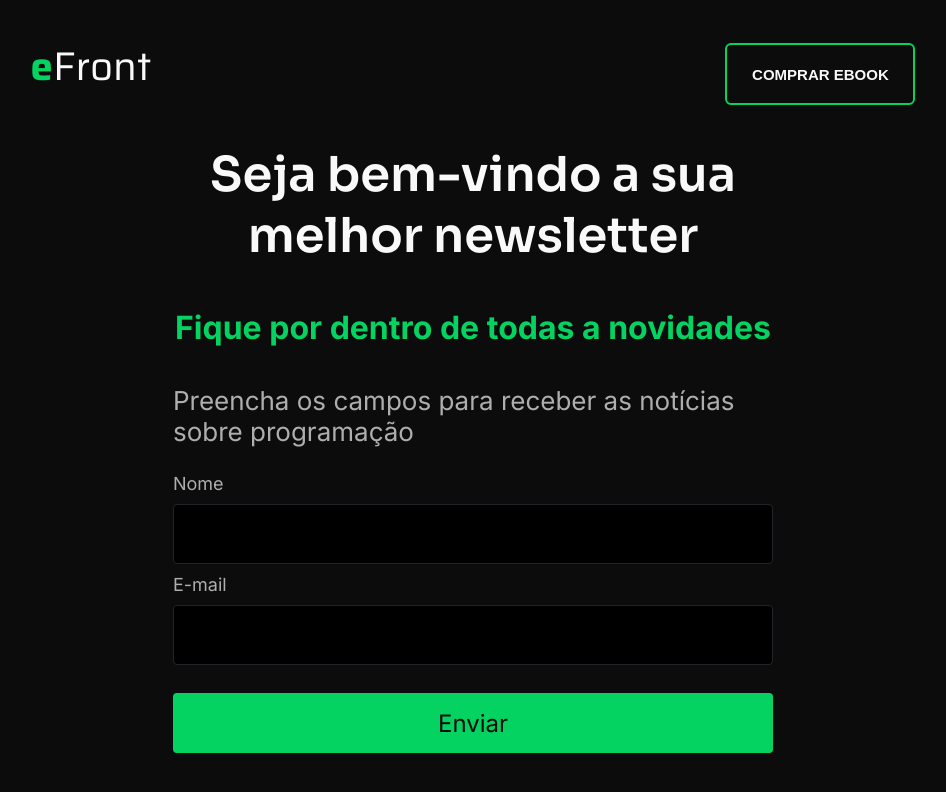
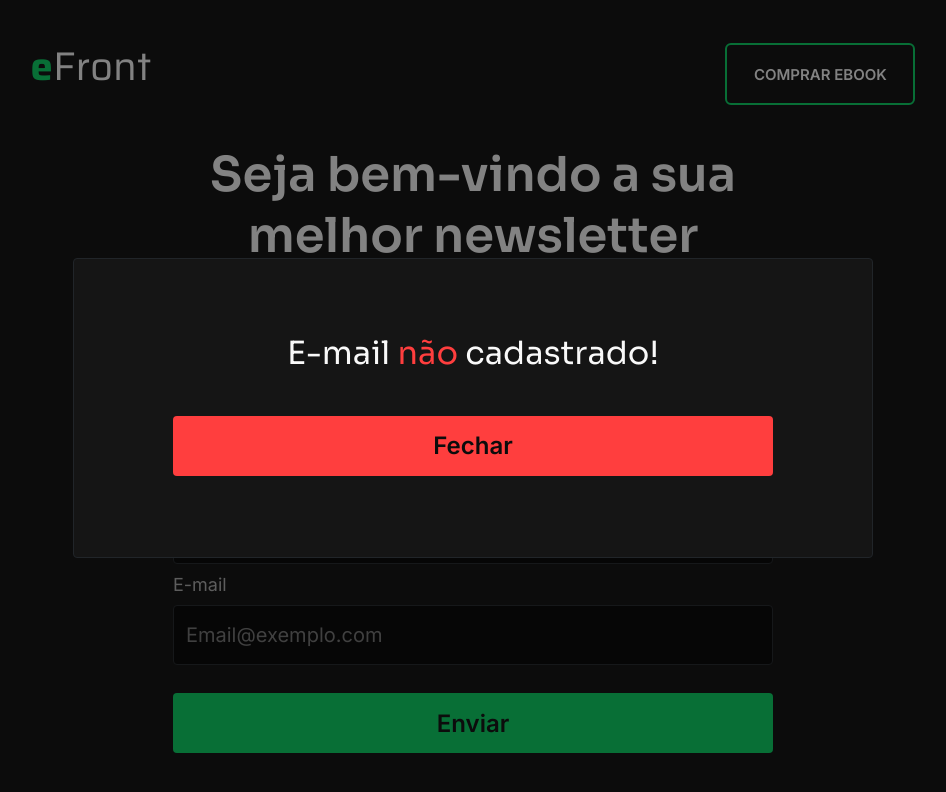
Before and after one commit to mcsordi/efront-validation, a plain HTML site: page index.html in a window 1280 px wide. Both pictures are taken after a click on the button "Enviar". Shown: the whole page, without its empty margins (167-1113 px from the left). Drawn offline with Linux system fonts and the light colour scheme.

Commit message:
feat: finished validation using local storage

```diff
--- a/index.html
+++ b/index.html
@@ -2,13 +2,13 @@
 <html>
   <head>
     <title>Efront</title>
-    <meta charset="utf-8" />
-    <link rel="stylesheet" href="./assets/css/styles.css" />
+    <link rel="stylesheet" href="assets/css/styles.css" />
   </head>
   <body>
+
     <div class="textlogo-button">
       <h1><span class="green">e</span>Front</h1>
-      <button class="small">COMPRAR EBOOK</button>
+      <button onclick="alert('Nenhuma função atribuida')" class="small">COMPRAR EBOOK</button>
     </div>
     <div class="text">
       <h2>Seja bem-vindo a sua melhor newsletter</h2>
@@ -18,13 +18,16 @@
       <div class="form-user-email">
         <form >
           <label>Nome</label>
-          <input id="nameInput" type="text" name="nameInput"></input>
+          <input id="nameInput" type="text" name="nameInput" placeholder="Seu nome aqui"></input>
           <label>E-mail</label>
-          <input id="emailInput" type="email" name="emailInput"></input>
-        </form>
-        <div class="div-button"><button>Enviar</button></div>
+          <input id="emailInput" type="email" name="emailInput" placeholder="Email@exemplo.com"></input>
+        </form >
+        <div class="div-button"><button onclick="onclickButtonOpen()">Enviar</button></div>
       </div>
     </div>
+    <div id="open-modal" class="modal-open"><div class="successful"><h4>E-mail cadastrado com <span class="green">sucesso</span>!</h4>
+    <button onclick="onclickModalOpen()" >Fechar</button></div></div>
+    <div id="closed-modal" class="modal-closed"><div class="invalid-register"><h4>E-mail<span class="red"> não </span>cadastrado!</h4><button onclick="onclickModalClosed()" class="red">Fechar</button></div></div>
   </body>
-  <script src="./index.js"></script>
+  <script src="./index.js" ></script>
 </html>
--- a/index.js
+++ b/index.js
@@ -0,0 +1,31 @@
+const modalRegister = () => {
+  document.getElementById("open-modal").style.display = "none";
+  document.getElementById("closed-modal").style.display = "none";
+};
+
+const onclickButtonOpen = () => {
+  const valueName = document.getElementById("nameInput").value;
+  const nameLength = document.getElementById("nameInput").textLength;
+  const valueEmail = document.getElementById("emailInput").value;
+  const localSetName = localStorage.setItem("@Efront:user", valueName);
+  const localSetEmail = localStorage.setItem("@Efront:email", valueEmail);
+  const localGetName = localStorage.getItem("@Efront:user");
+  const localGetEmail = localStorage.getItem("@Efront:email");
+  if (nameLength >= 3 && localGetEmail.includes("@")) {
+    document.getElementById("open-modal").style.display = "flex";
+  } else {
+    document.getElementById("closed-modal").style.display = "flex";
+  }
+};
+
+const onclickModalOpen = () => {
+  document.getElementById("open-modal").style.display = "none";
+};
+
+const onclickModalClosed = () => {
+  document.getElementById("closed-modal").style.display = "none";
+};
+
+window.onload = () => {
+  modalRegister();
+};
--- a/styles.scss
+++ b/styles.scss
@@ -75,6 +75,7 @@ body {
   .subtext {
     margin-top: -30px;
     margin-bottom: -20px;
+
     h3 {
       font-family: "Inter", sans-serif;
       font-size: 32px;
@@ -111,7 +112,72 @@ body {
   }
   .div-button {
     padding-top: 18px;
+  }
+  .modal-open {
+    display: flex;
+    justify-content: center;
+    align-items: center;
+    width: 100%;
+    height: 100%;
+    position: fixed;
+    background-color: rgba($color: #0c0c0c, $alpha: 0.5);
 
+    .successful {
+      display: flex;
+      flex-direction: column;
+      align-items: center;
+      justify-content: center;
+      width: 800px;
+      height: 300px;
+      background-color: #151515;
+      border-style: solid;
+      border-color: #212529;
+      border-width: 1px;
+      border-radius: 4px;
+      padding-bottom: 50px;
+      box-sizing: border-box;
+
+      span.green {
+        font-family: "Sora", sans-serif;
+        font-size: 32px;
+        color: #04d361;
+        font-weight: 400;
+      }
+    }
+  }
+  .modal-closed {
+    display: flex;
+    justify-content: center;
+    align-items: center;
+    width: 100%;
+    height: 100%;
+    position: fixed;
+    background-color: rgba($color: #0c0c0c, $alpha: 0.5);
+    .invalid-register {
+      display: flex;
+      flex-direction: column;
+      align-items: center;
+      justify-content: center;
+      width: 800px;
+      height: 300px;
+      background-color: #151515;
+      border-style: solid;
+      border-color: #212529;
+      border-width: 1px;
+      border-radius: 4px;
+      padding-bottom: 50px;
+      box-sizing: border-box;
+    }
+    button.red {
+      background-color: #ff3e3e;
+    }
+    span.red {
+      font-family: "Sora", sans-serif;
+      font-size: 32px;
+      color: #ff3e3e;
+      font-weight: 400;
+    }
+  }
   button {
     height: 60px;
     width: 600px;
@@ -123,6 +189,13 @@ body {
     border-radius: 4px;
     border-style: solid;
     cursor: pointer;
+    font-weight: 600;
+  }
+
+  h4 {
+    font-family: "Sora", sans-serif;
+    font-size: 32px;
+    color: #f9f9f9;
+    font-weight: 400;
   }
 }
-}
```
Also changed, not shown: assets/css/styles.css, src/images/Captura de tela de 2023-02-27 12-31-04.png (added), 1 other file. Lines whose indentation alone changed are shown as unchanged.
